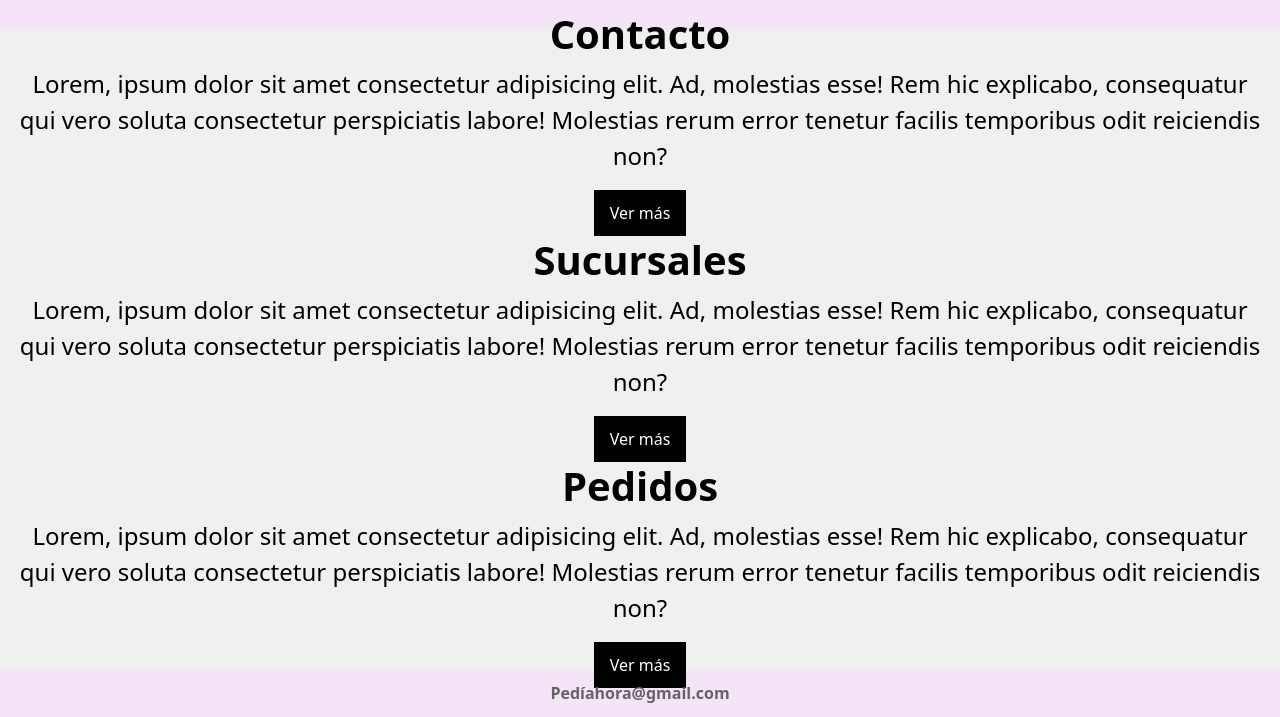
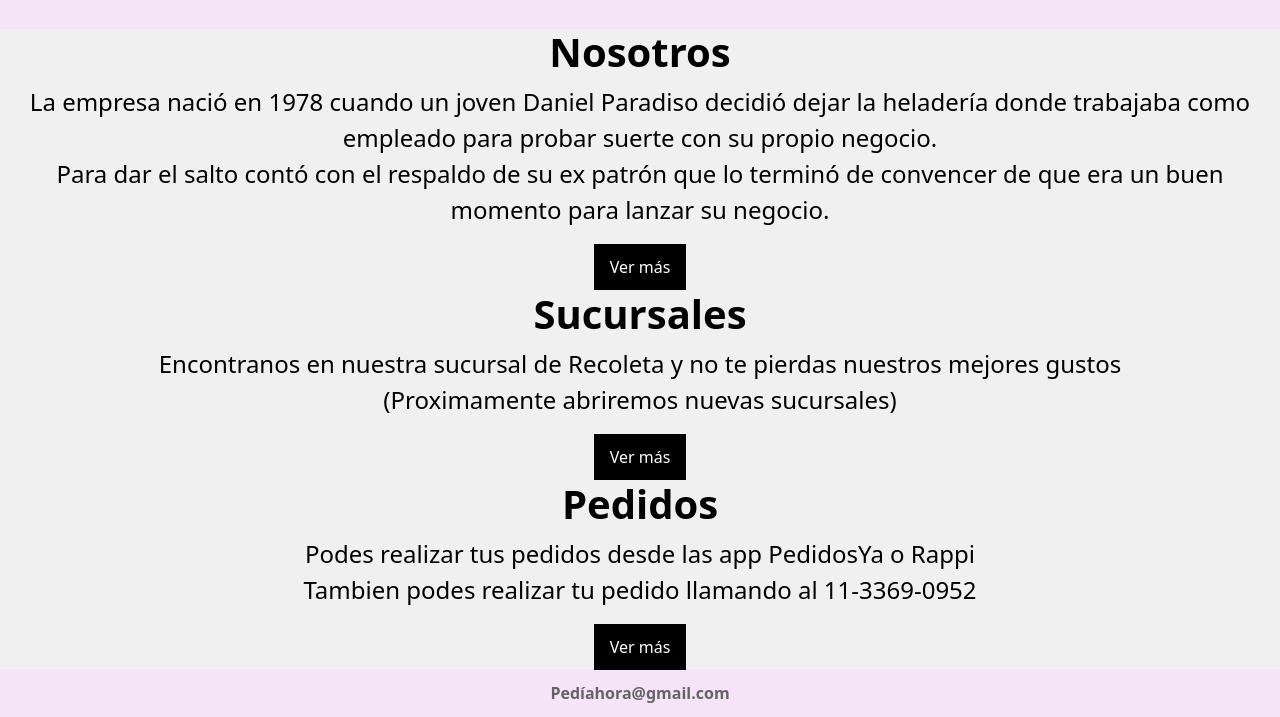
Before and after one commit to FedericoCappelletti96/segunda-entrega-proyecto-final, a plain HTML site: page nosotros.html in a window 1280 px wide. Shown: the part 91-808 px from the top of the page. Drawn offline with nearby package versions, Linux system fonts and the light colour scheme.

Commit message:
Saque el lorem y agregue texto primario

```diff
--- a/nosotros.html
+++ b/nosotros.html
@@ -48,22 +48,22 @@
 
 
             <div >
-                <h3>Contacto</h3>
-                <p>Lorem, ipsum dolor sit amet consectetur adipisicing elit. Ad, molestias esse! Rem hic explicabo, consequatur qui vero soluta consectetur perspiciatis labore! Molestias rerum error tenetur facilis temporibus odit reiciendis non?
+                <h3>Nosotros</h3>
+                <p>La empresa nació en 1978 cuando un joven Daniel Paradiso decidió dejar la heladería donde trabajaba como empleado para probar suerte con su propio negocio. <br> Para dar el salto contó con el respaldo de su ex patrón que lo terminó de convencer de que era un buen momento para lanzar su negocio.
                 </p>
                 <button> Ver más</button>
             </div>
 
             <div>
                 <h3>Sucursales</h3>
-                <p>Lorem, ipsum dolor sit amet consectetur adipisicing elit. Ad, molestias esse! Rem hic explicabo, consequatur qui vero soluta consectetur perspiciatis labore! Molestias rerum error tenetur facilis temporibus odit reiciendis non?
+                <p>Encontranos en nuestra sucursal de Recoleta y no te pierdas nuestros mejores gustos <br>(Proximamente abriremos nuevas sucursales)
                 </p>
                 <button> Ver más</button>
             </div>
 
             <div>
                 <h3>Pedidos</h3>
-                <p>Lorem, ipsum dolor sit amet consectetur adipisicing elit. Ad, molestias esse! Rem hic explicabo, consequatur qui vero soluta consectetur perspiciatis labore! Molestias rerum error tenetur facilis temporibus odit reiciendis non?
+                <p>Podes realizar tus pedidos desde las app PedidosYa o Rappi <br> Tambien podes realizar tu pedido llamando al 11-3369-0952
                 </p>
                 <button> Ver más</button>
             </div>
```
